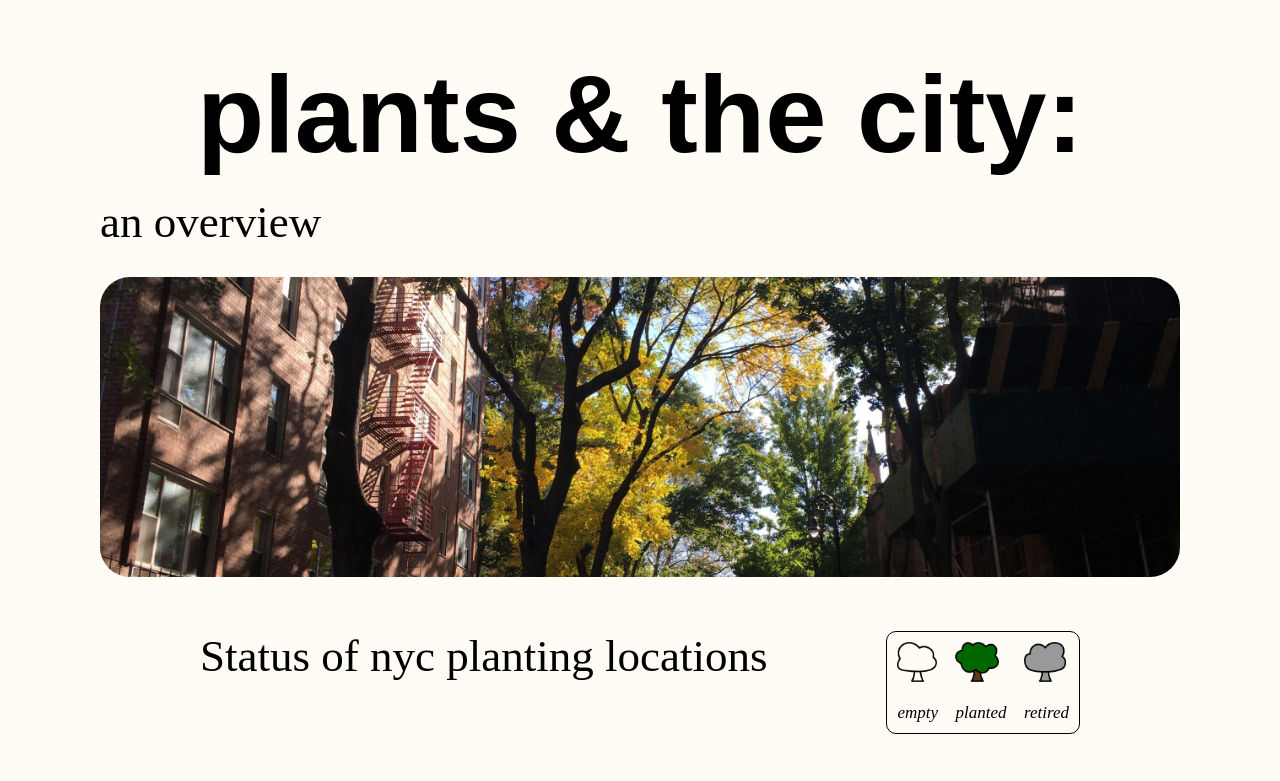
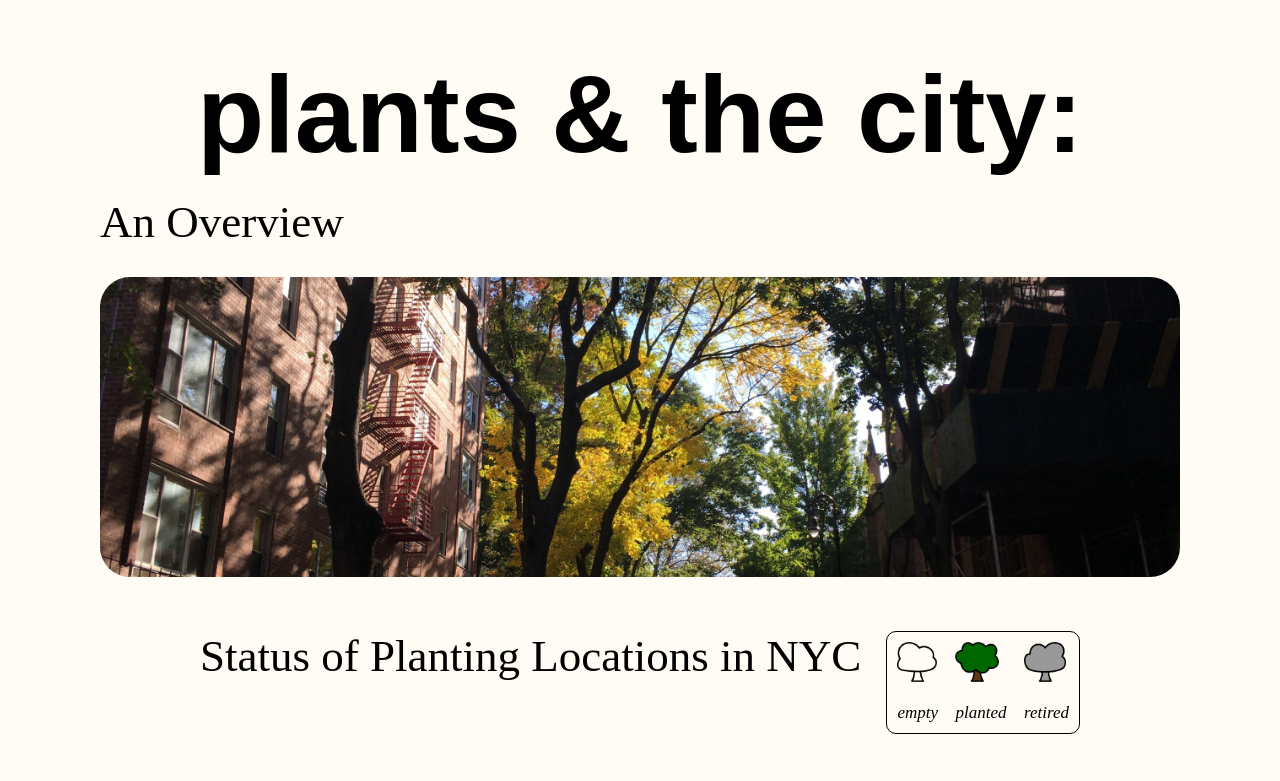
Before and after one commit to azzarakristen/OpenData, a plain HTML site: page Project3/index.html in a window 1280 px wide. Shown: the top 781 px of the page. Drawn offline with Linux system fonts and the light colour scheme; a web font is replaced by a local one.

Commit message:
Update index.html

```diff
--- a/Project3/index.html
+++ b/Project3/index.html
@@ -13,12 +13,12 @@
 
         <!-- <h1>planting trees in nyc</h1> -->
         <h1>plants & the city:</h1>
-        <h2>an overview</h2>
+        <h2>An Overview</h2>
           <img src="treesincities1.jpeg" />
 
     </div>
     <div class="top-row">
-      <h2>Status of nyc planting locations</h2>
+      <h2>Status of Planting Locations in NYC</h2>
       <div class="key">
         <div class="key-item">
           <img src="emptykey.png">
```
